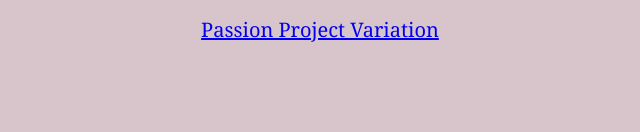
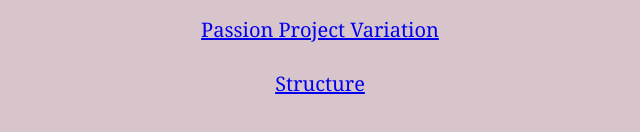
Before and after one commit to cbwiley4/homepage, a plain HTML site: page index.html in a window 1280 px wide. Shown: the part 260-392 px from the top of the page, without its empty margins (320-960 px from the left). Drawn offline with Linux system fonts and the light colour scheme.

Commit message:
added astructure

```diff
--- a/index.html
+++ b/index.html
@@ -14,6 +14,8 @@
  <a href ="passion-project/passion.html"> Passion Project</a>
  <br></br>
  <a href="./passion-variation/passionvariation.html"> Passion Project Variation</a>
+<br></br>
+<a href="./structure/one.html">Structure</a>
 
 </p>
 </html>
```
